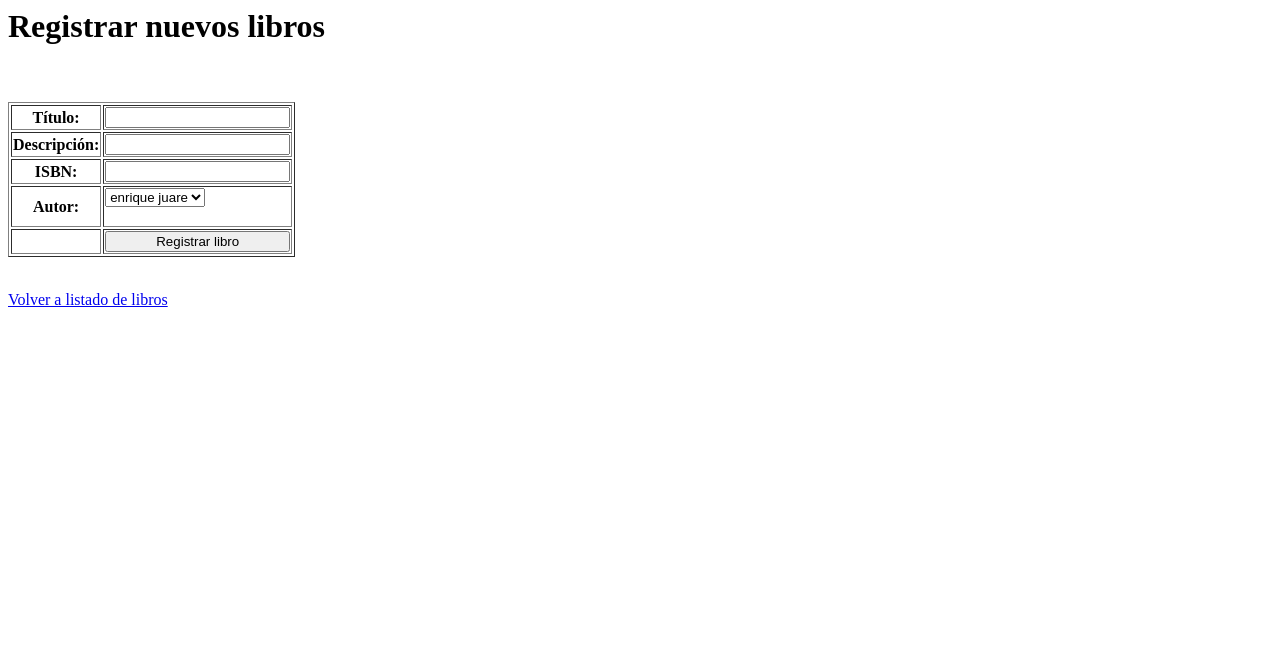
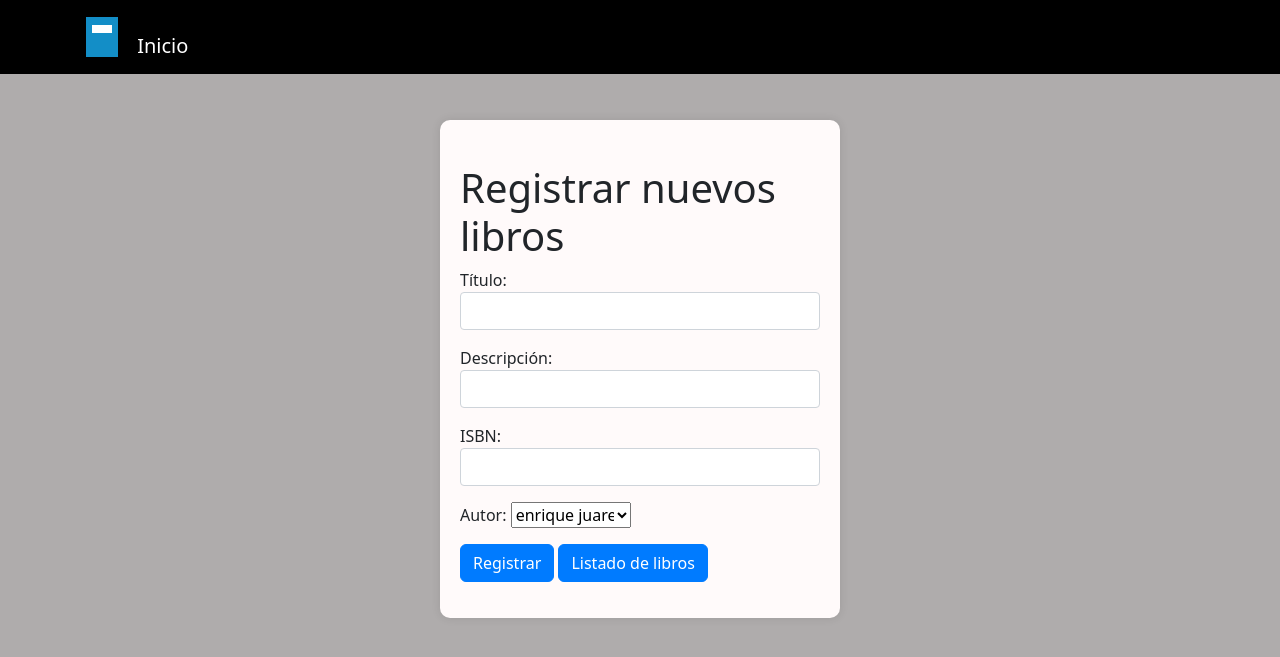
Before and after one commit to TinchoARS/BibliotecaWebApp, a Django app: page /biblioteca/libros/nuevo/ in a window 1280 px wide. Shown: the top 657 px of the page. Run offline with Django 4.2, Linux system fonts and the light colour scheme; data comes from the database, SQL or seed files in the repository; some libraries are stand-ins or nearby versions.

Commit message:
Agregado estilo al form de nuevo libro

```diff
--- a/biblioteca/templates/biblioteca/nuevos_libros.html
+++ b/biblioteca/templates/biblioteca/nuevos_libros.html
@@ -1,31 +1,43 @@
-
+{% load static %}
 <html>
 <head>
     <title>Registrar Nuevo Libros</title>
+    <link rel="stylesheet" href="{% static 'css/bootstrap.min.css' %}">
+    <link rel="stylesheet" href="{% static 'css/propios.css' %}">
 </head>
 <body>
-    <h1>Registrar nuevos libros</h1>
-    <br><br>
-    <form method = "post">
-        {%csrf_token%}
+    <nav class="navbar navbar-expand-lg navbar-dark bg-black fixed-top">
+        <div class="container">
+            <a class="navbar-brand" href="{% url 'pagina_principal' %}">
+                <span class="logo-icon"></span>
+                Inicio
+            </a>
+        </div>
+    </nav>
+    <div class="container-small mx-auto mt-4"> <!-- Agregado de la clase "container-small" -->
+        <div class="content-container">
+            <h1 class="mt-4">Registrar nuevos libros</h1>
+            <form method = "post">
+                {%csrf_token%}
 
-        <table border="1" style="margin: 0 ; padding: 0px;">
-            <tr>
-                <th>Título:</th>
-                <td><input type="text" id="titulo" name="titulo" required></td>
-            </tr>
-            <tr>
-                <th>Descripción:</th>
-                <td><input type="text" id = "descripcion" name = "descripcion" required ></td>
-            </tr>
-            <tr>
-                <th>ISBN:</th>
-                <td><input type="number" id="isbn" name="isbn" required></td>
-            </tr>
-            <tr>
-                <th>Autor:</th>
-                <td>
-                    <select name="autor" style="width:100;">
+                <div class="form-group">
+                    <label for="titulo">Título:</label>
+                    <input type="text" id="titulo" name="titulo" class="form-control" required>
+                </div>
+
+                <div class="form-group">
+                    <label for="descripcion">Descripción:</label>
+                    <input type="text" id = "descripcion" name = "descripcion" class="form-control" required >
+                </div>
+
+                <div class="form-group">
+                    <label for="isbn">ISBN:</label>
+                    <input type="number" id="isbn" name="isbn" class="form-control" required>
+                </div>
+
+                <div class="form-group">
+                    <label for="autor">Autor:</label>
+                    <select name="autor" style="width:120;">
                         {% for autor in listado_autores %}
                             {% if autor.activo == True %}
                                 <option value="{{autor.id}}">
@@ -33,18 +45,15 @@
                                 </option>
                             {% endif %}
                         {% endfor %}
-                    </select><br><br>
-                </td>
-            </tr>
-            <tr>
-                <td></td>
-                <td><input style=" width: 100%;" type="submit" value="Registrar libro" ></td>
-            </tr>
-        </table>
-    </form>
-    <br>
-    <a href="{% url 'listado_libros' %}">
-        Volver a listado de libros
-    </a>
+                    </select>
+                </div>
+
+                <button type="submit" value="Registrar" class="btn btn-primary">Registrar</button>
+
+                <a href="{% url 'listado_libros' %}" class="btn btn-primary">Listado de libros</a>
+            </form>
+        </div>
+    </div>
 </body>
+
 </html>
```
